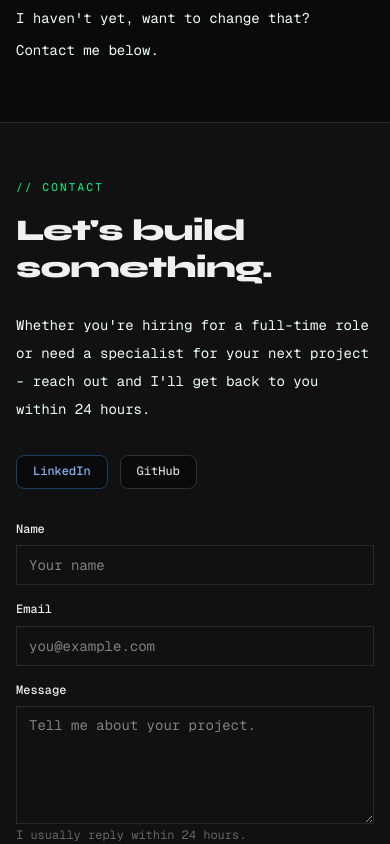
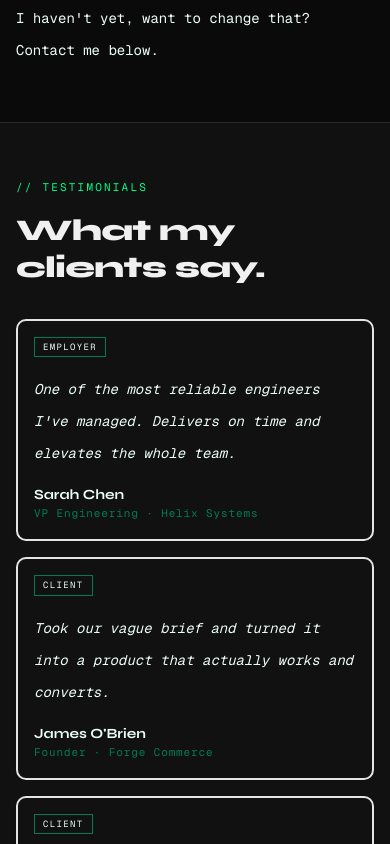
Before and after one commit to TTibbs/nextjs-portfolio-2, a Next.js app: page / in a window 390 px wide. Shown: the part 6680-7524 px from the top of the page. Built offline with nearby package versions, Linux system fonts and the light colour scheme.

Commit message:
Add reviews section back in

```diff
--- a/app/page.tsx
+++ b/app/page.tsx
@@ -7,6 +7,7 @@ import { Services } from "@/components/services";
 import { Experience } from "@/components/experience";
 import { Contact } from "@/components/contact";
 import { Footer } from "@/components/footer";
+import { Reviews } from "@/components/reviews";
 
 export default function Home() {
   return (
@@ -28,6 +29,8 @@ export default function Home() {
 
         <Experience />
 
+        <Reviews />
+
         <Contact />
       </main>
 
--- a/components/contact.tsx
+++ b/components/contact.tsx
@@ -6,7 +6,7 @@ export const Contact = () => {
   return (
     <section
       id="contact"
-      className="scroll-mt-17.5 border-t border-[#2a2a2a] bg-[#111111] px-4 py-14 md:px-6 md:py-16"
+      className="scroll-mt-17.5 border-t border-[#2a2a2a] px-4 py-14 md:px-6 md:py-16"
     >
       <div className="mx-auto max-w-7xl">
         <p className="mb-4 text-[11px] tracking-[0.2em] uppercase text-[#00ff88]">
--- a/components/reviews.tsx
+++ b/components/reviews.tsx
@@ -3,35 +3,33 @@ import { testimonials } from "./portfolio-data";
 
 export const Reviews = () => {
   return (
-    <section className="px-4 pb-14 md:px-6 md:pb-16">
+    <section className="px-4 py-14 md:px-6 md:py-16 border-t border-[#2a2a2a] bg-[#111111]">
       <div className="mx-auto max-w-7xl">
         <p className="mb-4 text-[11px] tracking-[0.2em] uppercase text-[#00ff88]">
           // Testimonials
         </p>
         <h2 className="font-heading text-3xl leading-tight font-extrabold tracking-tight sm:text-4xl md:text-6xl">
-          What people say.
+          What my clients say.
         </h2>
         <div className="mt-8 grid gap-4 md:grid-cols-3">
           {testimonials.map((testimonial) => (
             <Card
               key={testimonial.author}
-              className="border-[#2a2a2a] bg-[#111111]"
+              className="border-2 border-zinc-200 bg-[#111111] hover:border-primary hover:shadow-lg transition-all duration-300"
             >
               <CardHeader>
-                <p
-                  className={`w-fit border px-2 py-0.5 text-[9px] tracking-[0.15em] uppercase ${testimonial.tag === "Employer" ? "border-[#3399ff] text-[#3399ff]" : "border-[#ff3366] text-[#ff3366]"}`}
-                >
+                <p className="w-fit border border-primary px-2 py-0.5 text-[9px] tracking-[0.15em] uppercase text-primary-foreground">
                   {testimonial.tag}
                 </p>
               </CardHeader>
               <CardContent>
-                <p className="mb-4 text-sm leading-8 text-[#666] italic">
+                <p className="mb-4 text-sm leading-8 text-primary-foreground italic">
                   {testimonial.quote}
                 </p>
-                <p className="font-heading text-sm font-bold text-[#f0f0f0]">
+                <p className="font-heading text-sm font-bold text-primary-foreground">
                   {testimonial.author}
                 </p>
-                <p className="text-[11px] tracking-[0.08em] text-[#3399ff]">
+                <p className="text-[11px] tracking-[0.08em] text-primary">
                   {testimonial.role}
                 </p>
               </CardContent>
```
Also changed, not shown: components/experience.tsx (+4 -3 lines).
